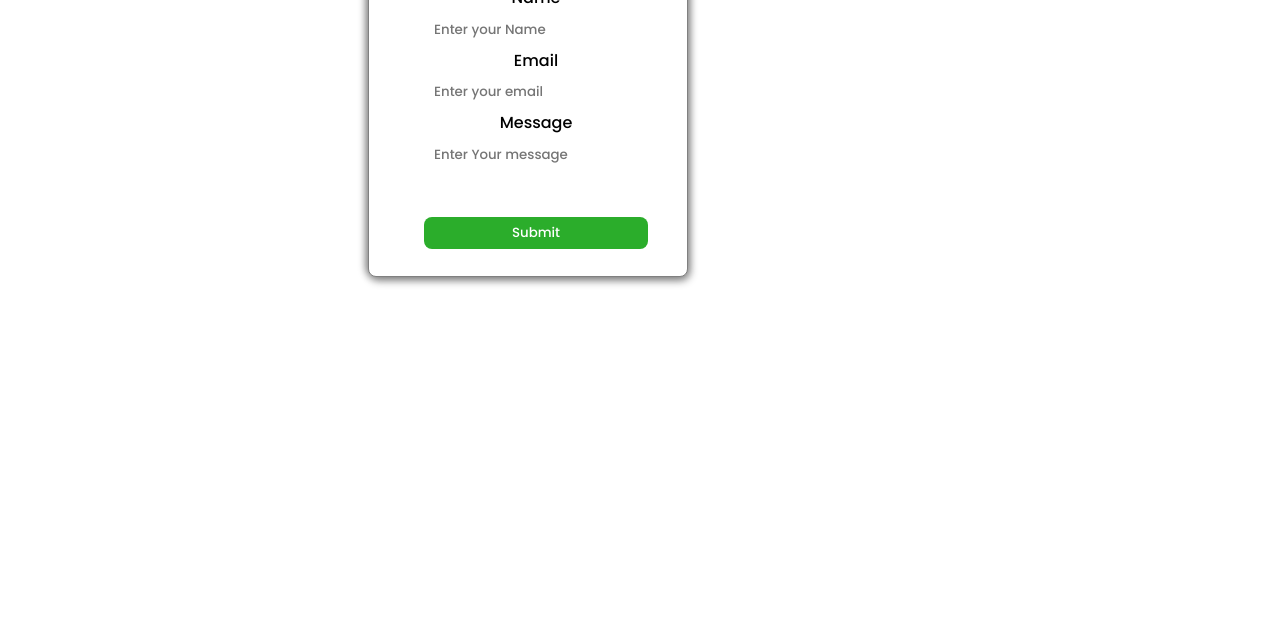
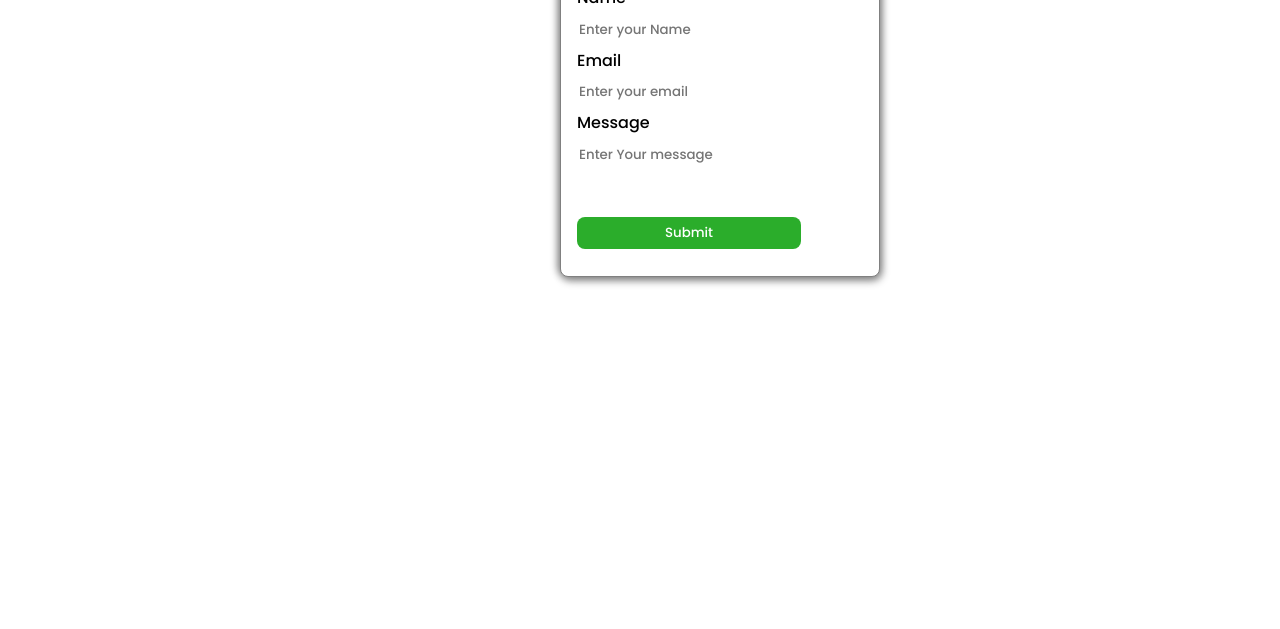
Before and after one commit to zeenatparween/Contact-project, a plain HTML site: page Index.html in a window 1280 px wide. Shown: the part 171-800 px from the top of the page. Drawn offline with Linux system fonts and the light colour scheme.

Commit message:
Update style.css

```diff
--- a/style.css
+++ b/style.css
@@ -26,9 +26,9 @@
     color: black;
 }
 .main-section {
-    align-items:center;
+
     justify-content:center;
-    margin-left: 23rem;
+    margin-left: 35rem;
     padding-left:1rem;
     width:20rem;
     height:22rem;
```
